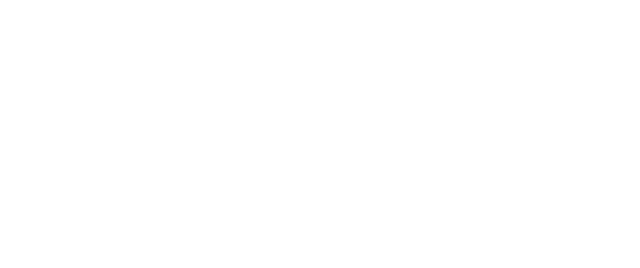
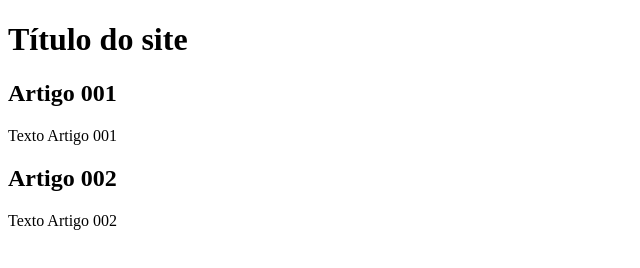
Before and after one commit to clervesonlima/projeto-site, a plain HTML site: page index.html in a window 1280 px wide. Shown: the whole page, without its empty margins (0-640 px from the left). Drawn offline with Linux system fonts and the light colour scheme.

Commit message:
add index

```diff
--- a/index.html
+++ b/index.html
@@ -9,8 +9,16 @@
 <body>
     <main>
         <header>
-            <h1></h1>
+            <h1>Título do site</h1>
         </header>
+        <article>
+            <h2>Artigo 001</h2>
+            <p>Texto Artigo 001</p>
+        </article>
+        <article>
+            <h2>Artigo 002</h2>
+            <p>Texto Artigo 002</p>
+        </article>
     </main>
 </body>
 </html>
```
